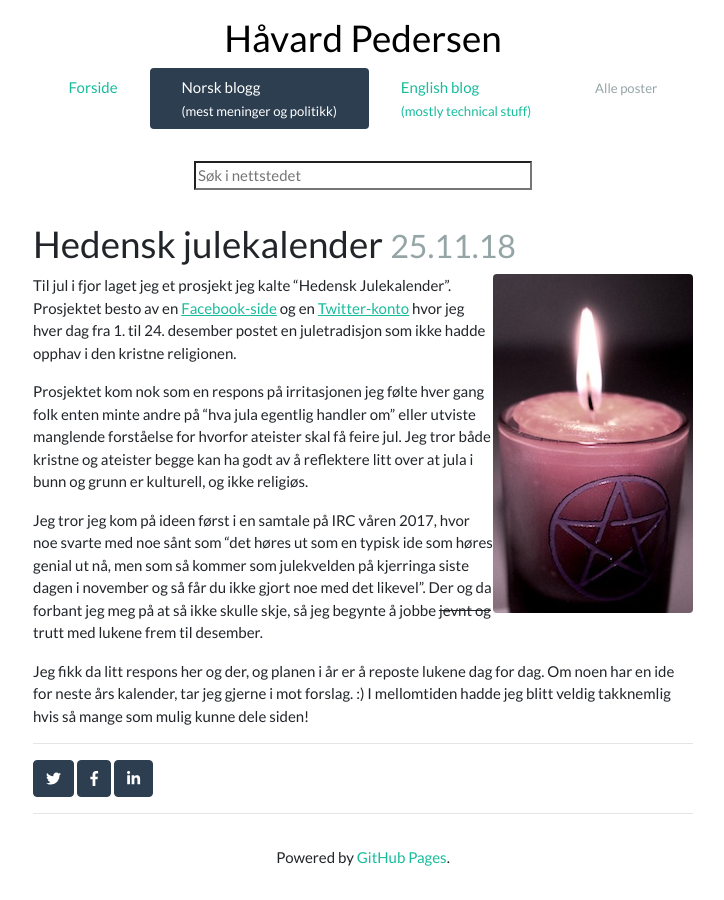
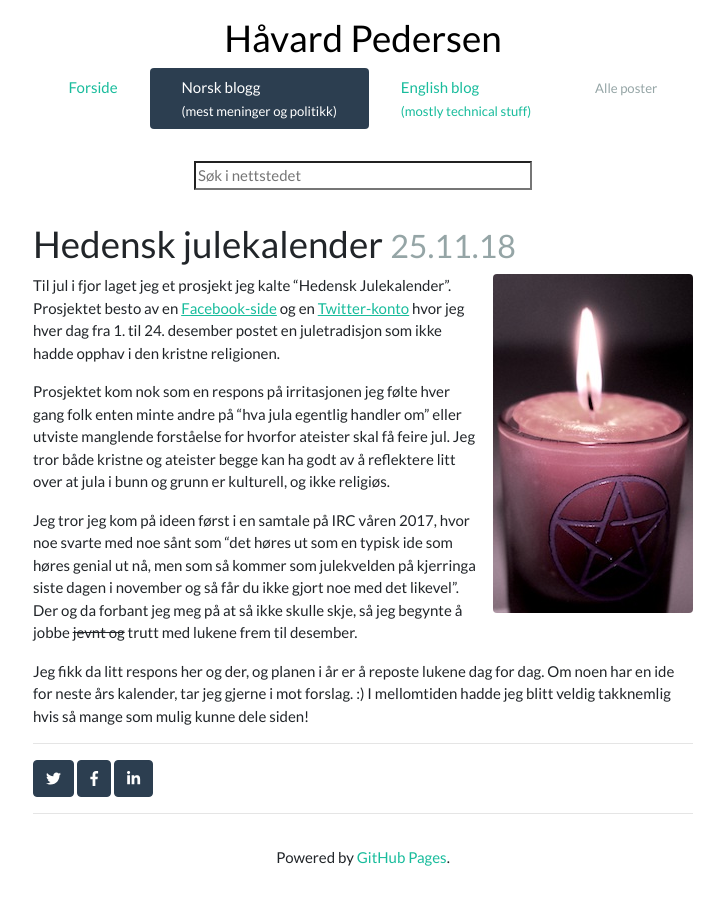
Before and after one commit to fuzzy76/fuzzy76.github.io, a Jekyll site: the page built from _posts/2018-11-25-hedensk-julekalender.md, in a window 1280 px wide. Shown: the whole page, without its empty margins (277-1001 px from the left). Built offline with Jekyll 4.4.1, drawn with Linux system fonts in a browser that asks for light colours; nearby versions of some CDN libraries; our own code applies the rules of GitHub Pages for plain Markdown files; comment, search, counter and statistics services are not loaded.

Commit message:
La til marg for illustrasjonsbildet

```diff
--- a/_posts/2018-11-25-hedensk-julekalender.md
+++ b/_posts/2018-11-25-hedensk-julekalender.md
@@ -4,7 +4,7 @@
   - Norsk
 ---
 
-<img class="rounded float-right" alt="Illustrasjonsbilde" src="{{ "/wp-content/uploads/2018/11/hedensk_julekalender.jpg"}}" />Til jul i fjor laget jeg et prosjekt jeg kalte "Hedensk Julekalender".
+<img class="rounded float-right" style="margin-left: 1em;" alt="Illustrasjonsbilde" src="{{ "/wp-content/uploads/2018/11/hedensk_julekalender.jpg"}}" />Til jul i fjor laget jeg et prosjekt jeg kalte "Hedensk Julekalender".
 Prosjektet besto av en [Facebook-side](https://www.facebook.com/hedenskjul/) og
 en [Twitter-konto](https://twitter.com/hedenskjul) hvor jeg hver dag fra 1. til 24.
 desember postet en juletradisjon som ikke hadde opphav i den kristne
```
